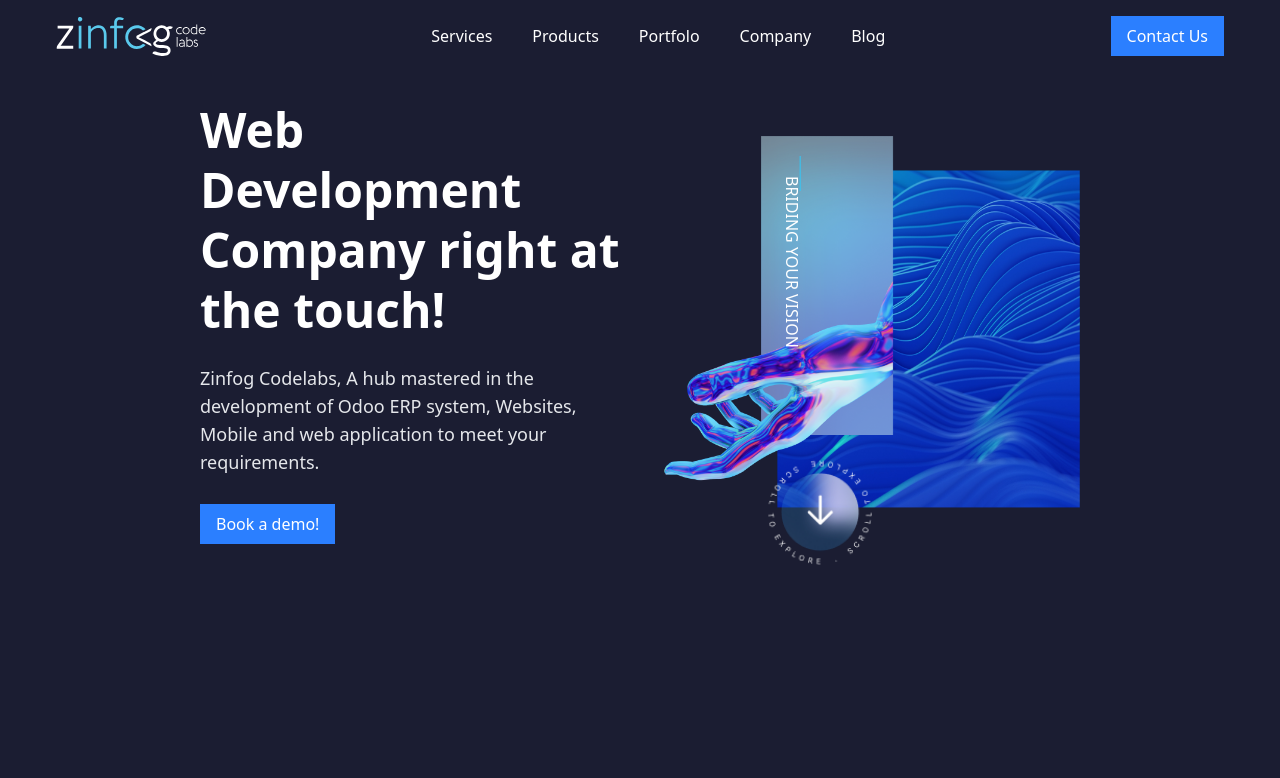
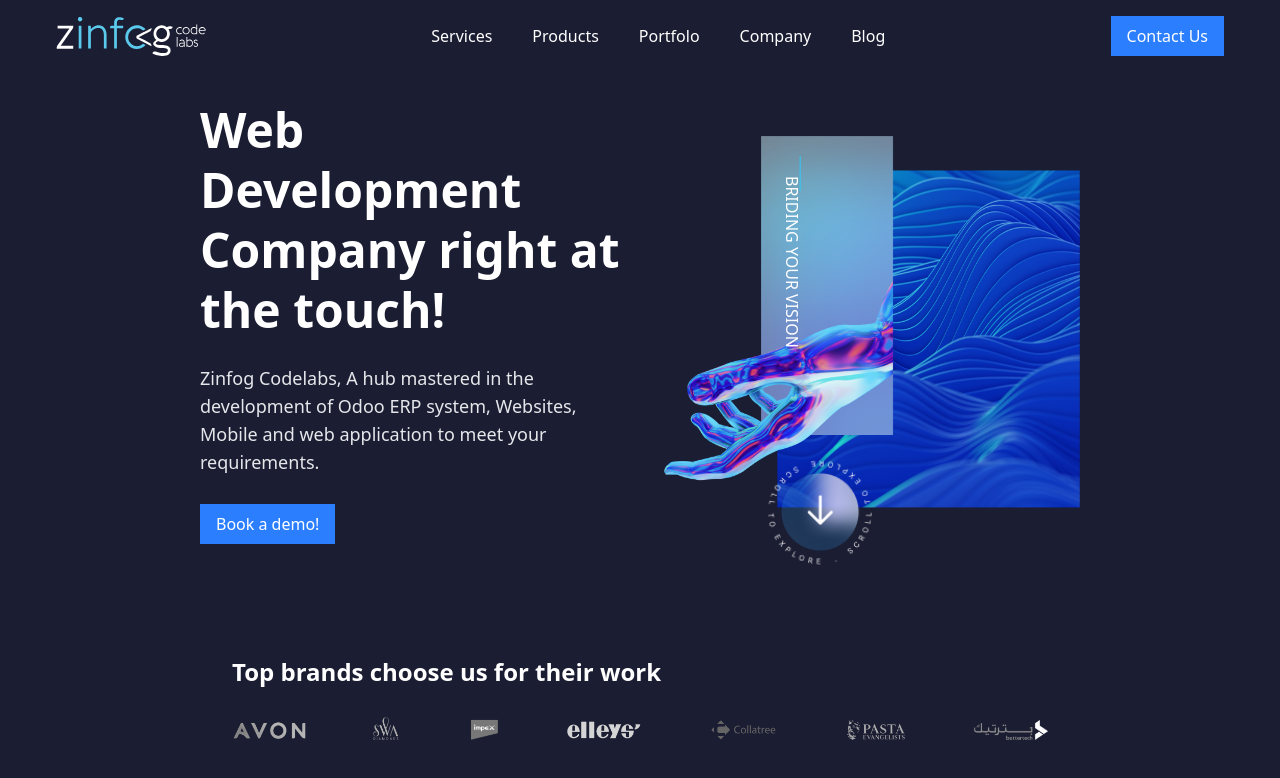
Before and after one commit to risvinmpm/Zinfog, a Next.js app: page / in a window 1280 px wide. Shown: the top 778 px of the page. Built offline with nearby package versions, Linux system fonts and the light colour scheme.

Commit message:
brand section completed

```diff
--- a/app/page.tsx
+++ b/app/page.tsx
@@ -1,11 +1,13 @@
 import Hero from "@/components/layout/Hero";
 import { Navbar} from "@/components/layout/Navbar";
+import Index from "@/components/main/Index";
 
 export default function Home() {
   return (
    <>
     <Navbar />
     <Hero />
+    <Index />
    </>
   );
 };
--- /dev/null
+++ b/components/main/Brand.tsx
@@ -0,0 +1,26 @@
+import Image from 'next/image';
+import React from 'react';
+
+import partners from '@/public/partners.png';
+
+const Brand = () => {
+  return (
+    <section className="px-4 sm:px-6 lg:px-8 py-8">
+      <h1 className="text-xl sm:text-2xl font-semibold mt-15 lg:mt-20">
+        Top brands choose us for their work
+      </h1>
+      <div className="relative w-full max-w-7xl mx-auto aspect-[15/1.5]">
+        <Image
+          src={partners}
+          alt="Our Partners"
+          fill
+          className="object-contain"
+          sizes="(max-width: 768px) 100vw, (max-width: 1200px) 100vw, 100vw"
+          priority
+        />
+      </div>
+    </section>
+  );
+};
+
+export default Brand;
--- /dev/null
+++ b/components/main/Index.tsx
@@ -0,0 +1,12 @@
+import React from 'react'
+import Brand from './Brand'
+
+const Index = () => {
+  return (
+    <div className='main-padding'>
+        <Brand />
+    </div>
+  )
+}
+
+export default Index
```
Also changed, not shown: pages/Blog.tsx (renamed from pages/blog/Blog.tsx), pages/Portfolio.tsx (renamed from pages/portfolio/Portfolio.tsx).
